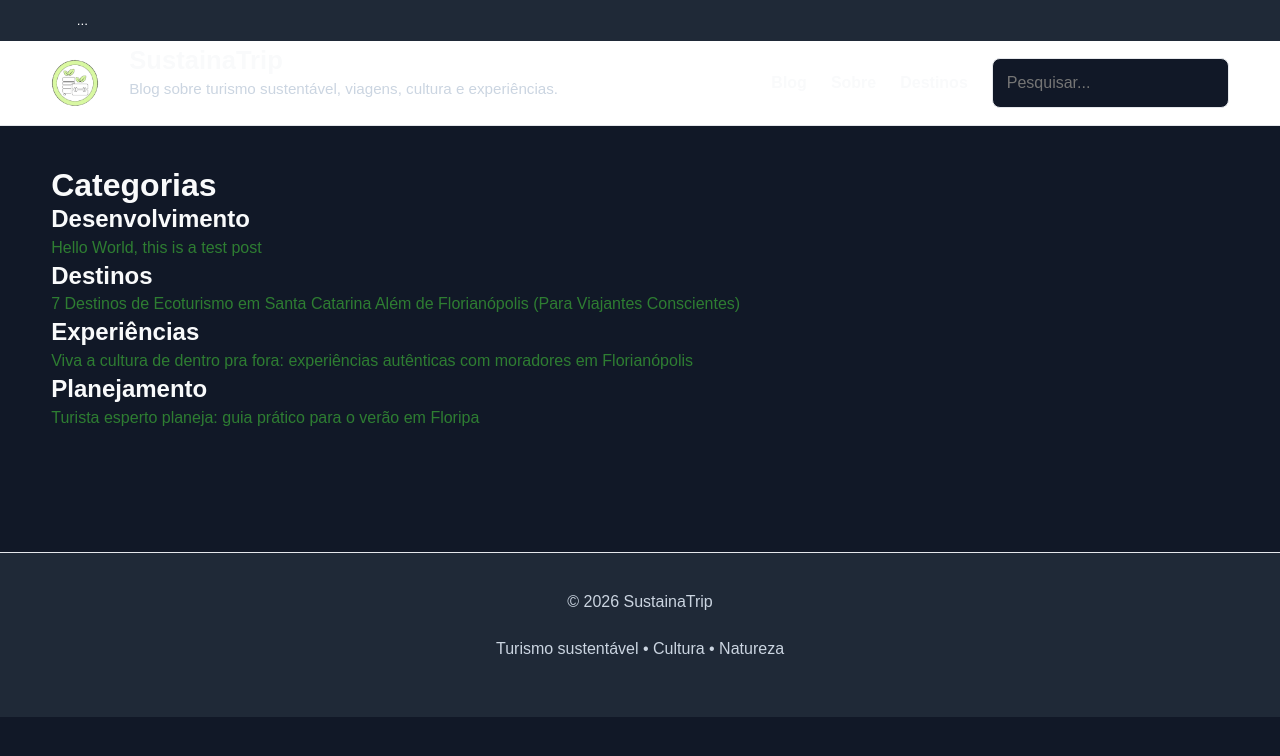
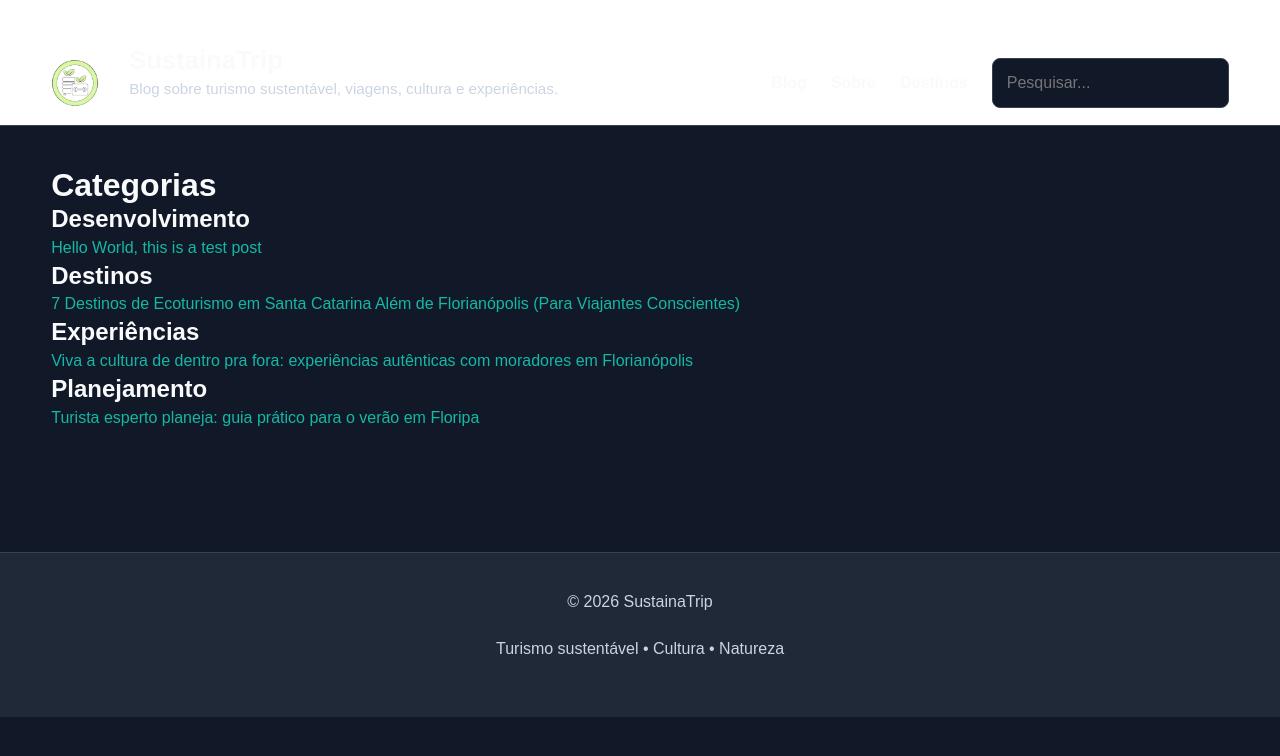
Before and after one commit to sustainatrip/blog, a Jekyll site: the page built from categorias.md, in a window 1280 px wide and 900 px high. Shown: the top 756 px of the window. Built offline with Jekyll 4.4.1, drawn with Linux system fonts in a browser that asks for light colours.

Commit message:
Atualizar o header.css

```diff
--- a/assets/css/header.css
+++ b/assets/css/header.css
@@ -1,11 +1,3 @@
-:root{
-    --primary:#2E7D32;
-    --dark:#1f2937;
-    --light:#ffffff;
-    --border:#e5e7eb;
-    --shadow:0 6px 18px rgba(0,0,0,.08);
-}
-
 *{
     margin:0;
     padding:0;
```
